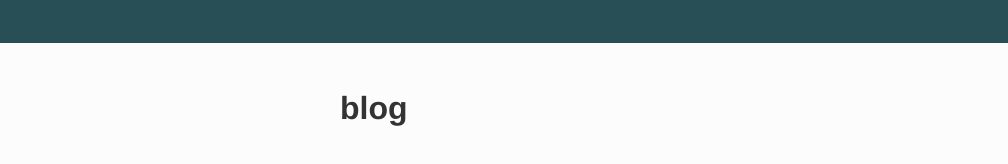
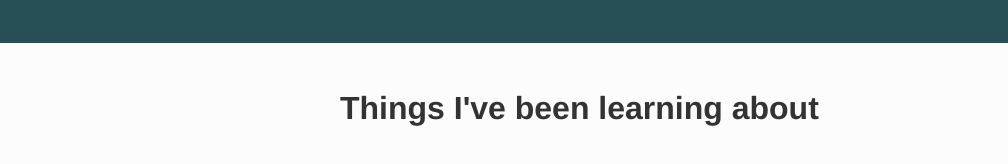
Before and after one commit to lamsond/morning-moon, a Gatsby site in the folder lamsite/: page /blog in a window 1280 px wide. Shown: the full height of the page, 0-1008 px from the left. Built offline with nearby package versions, Linux system fonts and the light colour scheme; Gatsby itself is replaced by a stand-in of ours; some packages are replaced by stand-ins of ours.

Commit message:
learning blog

```diff
--- a/lamsite/src/pages/blog.js
+++ b/lamsite/src/pages/blog.js
@@ -3,6 +3,6 @@ import Layout from "../components/layout.js";
 
 export default () => (
 <Layout>
-    <h1>blog</h1>
+    <h1>Things I've been learning about</h1>
 </Layout>
 );
```
